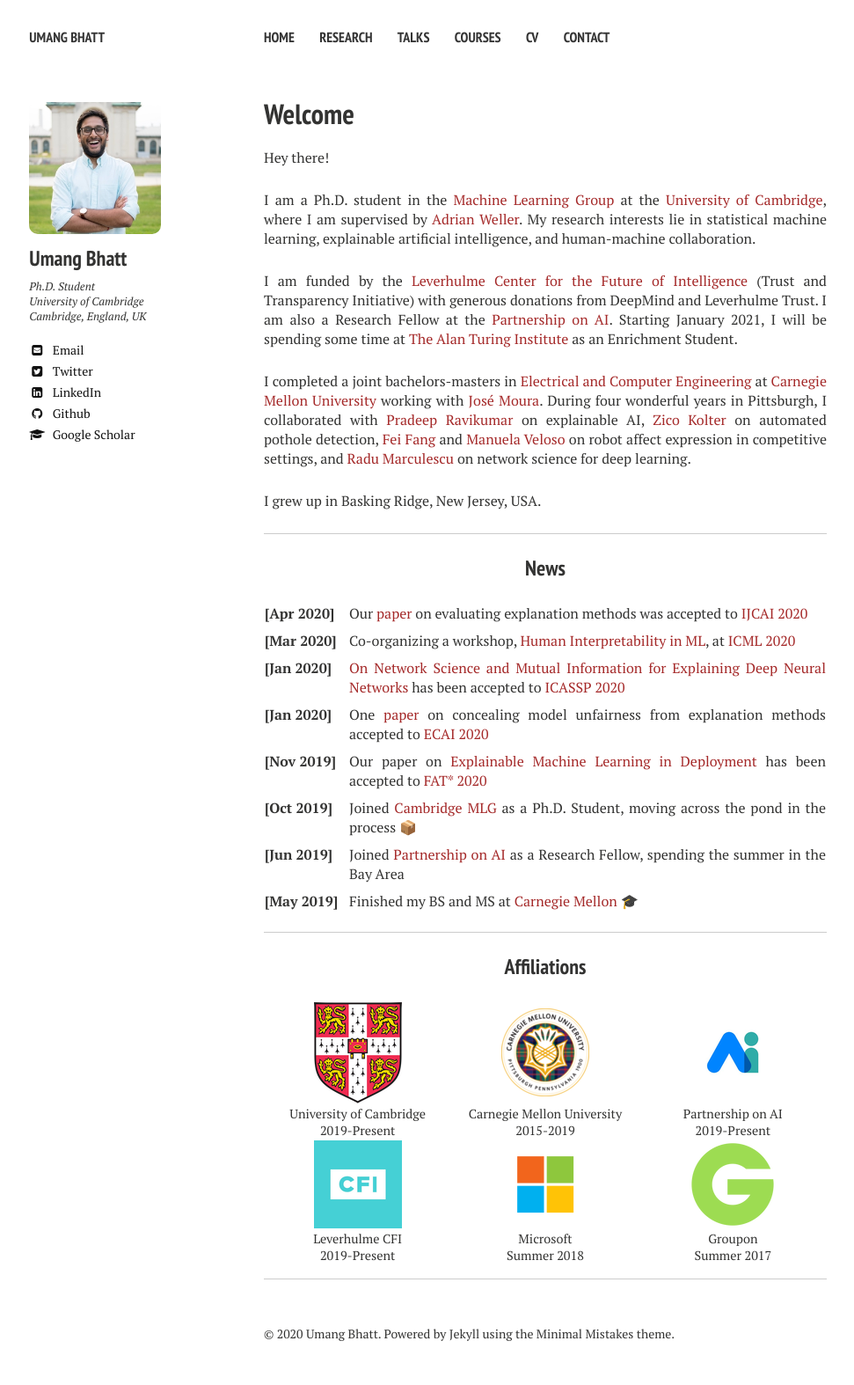
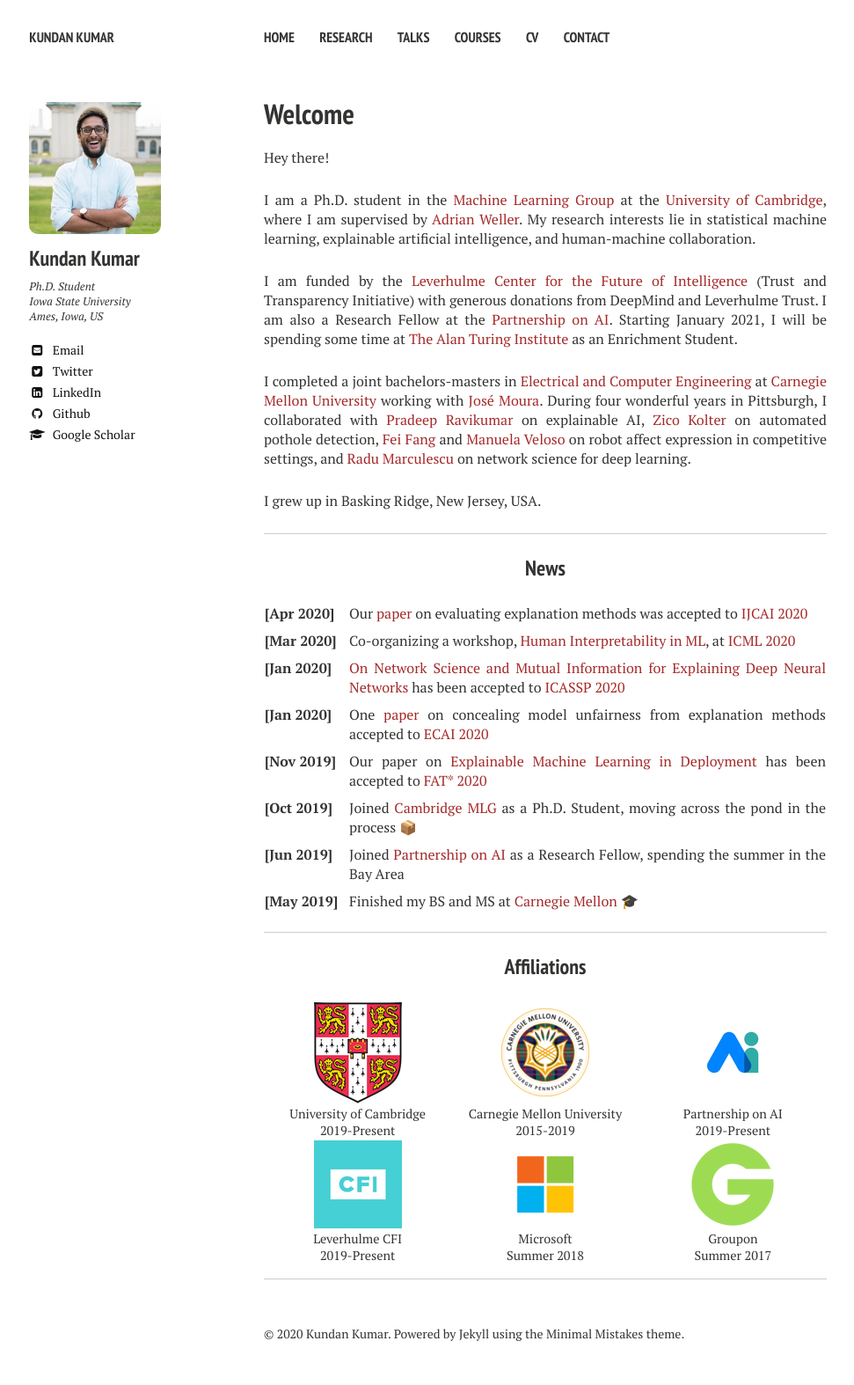
Before and after one commit to kundan7kumar/kundan7kumar.github.io, a Jekyll site: the page built from index.md, in a window 1280 px wide. Shown: the whole page at 88% size, without its empty margins (20-991 px from the left). Built offline with Jekyll 4.4.1, drawn with Linux system fonts in a browser that asks for light colours; nearby versions of some CDN libraries.

Commit message:
Update _config.yml

```diff
--- a/_config.yml
+++ b/_config.yml
@@ -1,8 +1,8 @@
 # Site wide configuration
 
-title: Umang Bhatt
+title: Kundan Kumar
 locale: en_US
-url: https://umangsbhatt.github.io
+url: https://kundan7kumar.github.io
 # Jekyll configuration
 
 permalink:   /:categories/:title/
@@ -23,16 +23,16 @@ kramdown:
 
 # Site owner
 owner:
-  name: Umang Bhatt
+  name: Kundan Kumar
   avatar: bio.jpg
   position: Ph.D. Student
-  school: University of Cambridge
-  place: Cambridge, England, UK
-  bio: "ML Ph.D. Student, University of Cambridge"
-  email: usb20@cam.ac.uk
+  school: Iowa State University
+  place: Ames, Iowa, US
+  bio: "Ph.D. Student, Iowa State University"
+  email: kkumar@iastate.edu
   disqus-shortname:
 
-  twitter: umangsbhatt #username
+  twitter: kundan7kumar #username
   facebook: #username
   google:
     plus:
@@ -41,10 +41,10 @@ owner:
     ad-client:
     ad-slot:
   bing-verify:
-  googlescholar: "https://scholar.google.com/citations?user=qq8bxPkAAAAJ&hl=en"
-  github: umangsbhatt
+  googlescholar: "https://scholar.google.com/citations?user=1zDpIJkAAAAJ&hl=en&authuser=2"
+  github: kundan7kumar
   stackoverflow: #123456/username   from a "http://stackoverflow.com/users/123456/username" link
-  linkedin: umangsbhatt #username
+  linkedin: kundan7kumar #username
   xing: #username
   instagram: #username
   lastfm: #username
```
